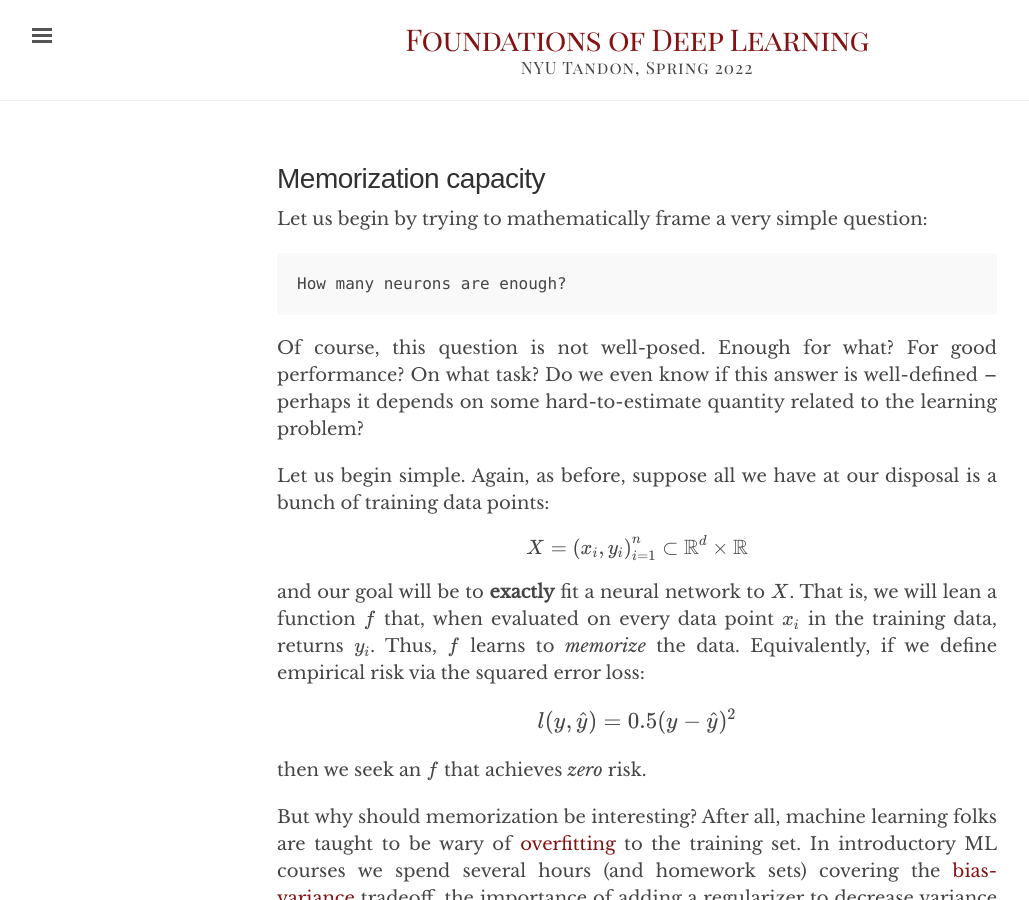
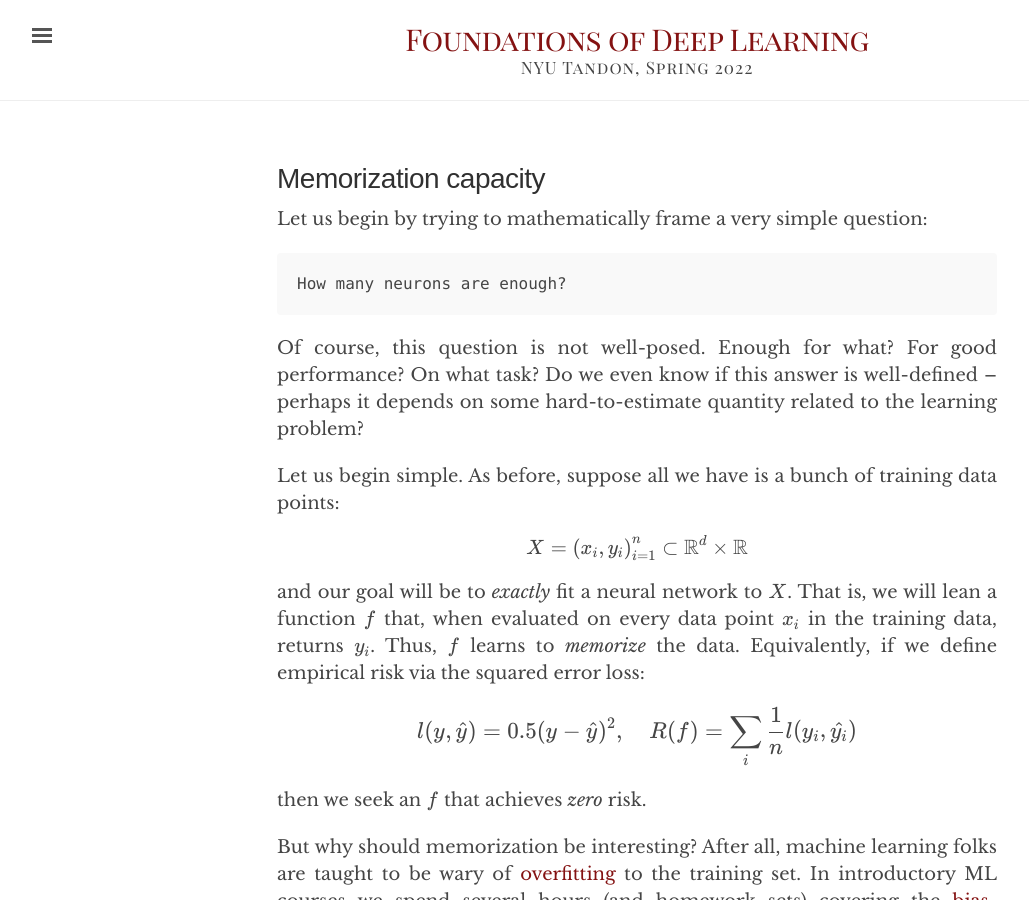
Before and after one commit to chinmayhegde/fodl, a Jekyll site: the page built from _posts/2022-01-18-representation01.md, in a window 1280 px wide and 900 px high. Shown: the whole window, without its empty margins (3-1032 px from the left). Built offline with Jekyll 4.4.1, drawn with Linux system fonts in a browser that asks for light colours; nearby versions of some CDN libraries.

Commit message:
Update 2022-01-18-representation01.md

```diff
--- a/_posts/2022-01-18-representation01.md
+++ b/_posts/2022-01-18-representation01.md
@@ -13,12 +13,12 @@ How many neurons are enough?
 
 Of course, this question is not well-posed. Enough for what? For good performance? On what task? Do we even know if this answer is well-defined -- perhaps it depends on some hard-to-estimate quantity related to the learning problem?
 
-Let us begin simple. Again, as before, suppose all we have at our disposal is a bunch of training data points:
+Let us begin simple. As before, suppose all we have is a bunch of training data points:
 \\[ X = \{(x_i, y_i)\}_{i=1}^n \subset \mathbb{R}^d \times \mathbb{R} \\]
-and our goal will be to **exactly** fit a neural network to $X$. That is, we will lean a function $f$ that, when evaluated on every data point $x_i$ in the training data, returns $y_i$. Thus, $f$ learns to *memorize* the data. Equivalently, if we define empirical risk via the squared error loss:
+and our goal will be to *exactly* fit a neural network to $X$. That is, we will lean a function $f$ that, when evaluated on every data point $x_i$ in the training data, returns $y_i$. Thus, $f$ learns to *memorize* the data. Equivalently, if we define empirical risk via the squared error loss:
 
 $$
-l(y,\hat{y}) = 0.5(y - \hat{y})^2
+l(y,\hat{y}) = 0.5(y - \hat{y})^2, \quad R(f) = \sum_i \frac{1}{n} l(y_i, \hat{y_i})
 $$
 
 then we seek an $f$ that achieves *zero* risk.
```
